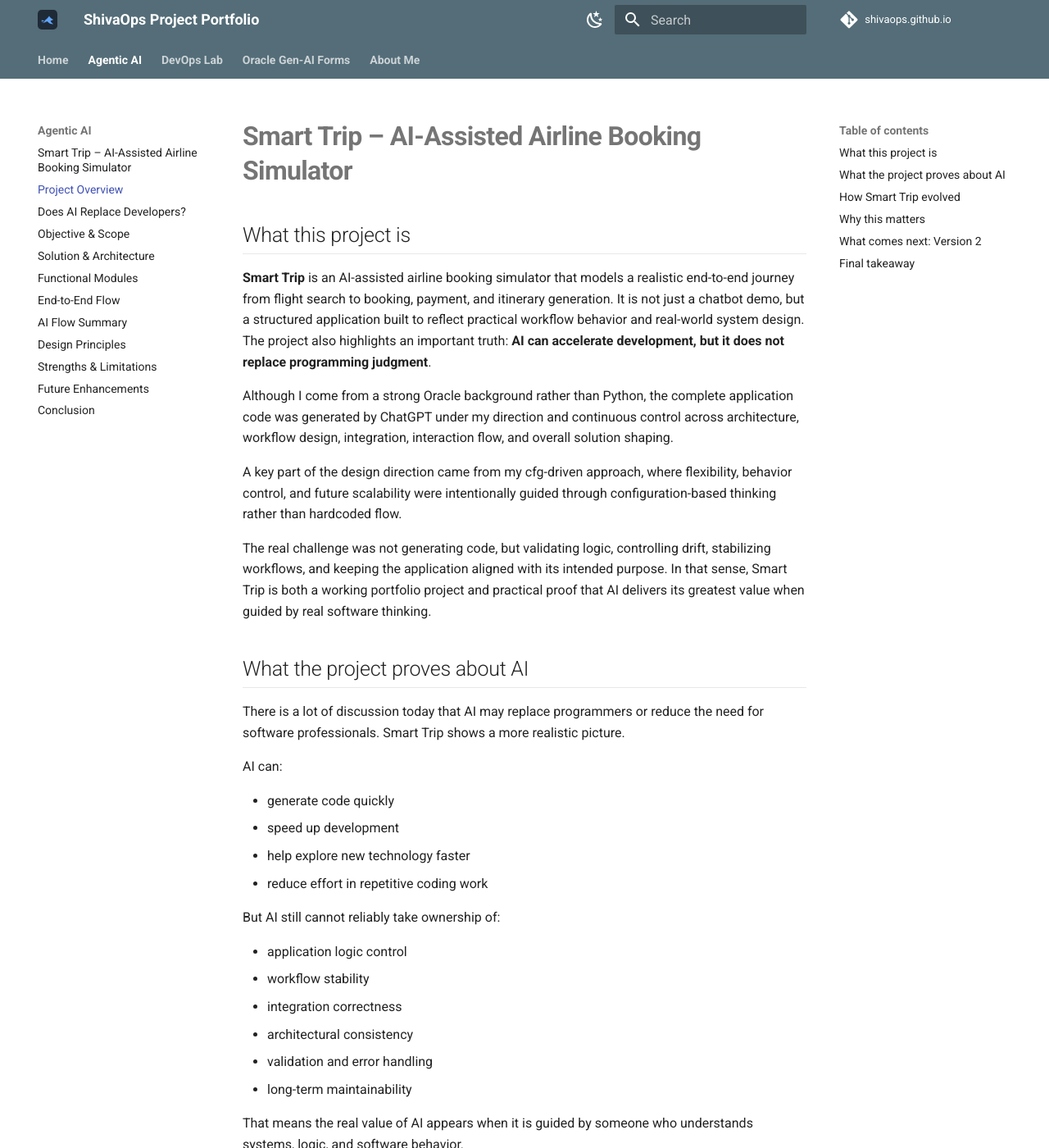
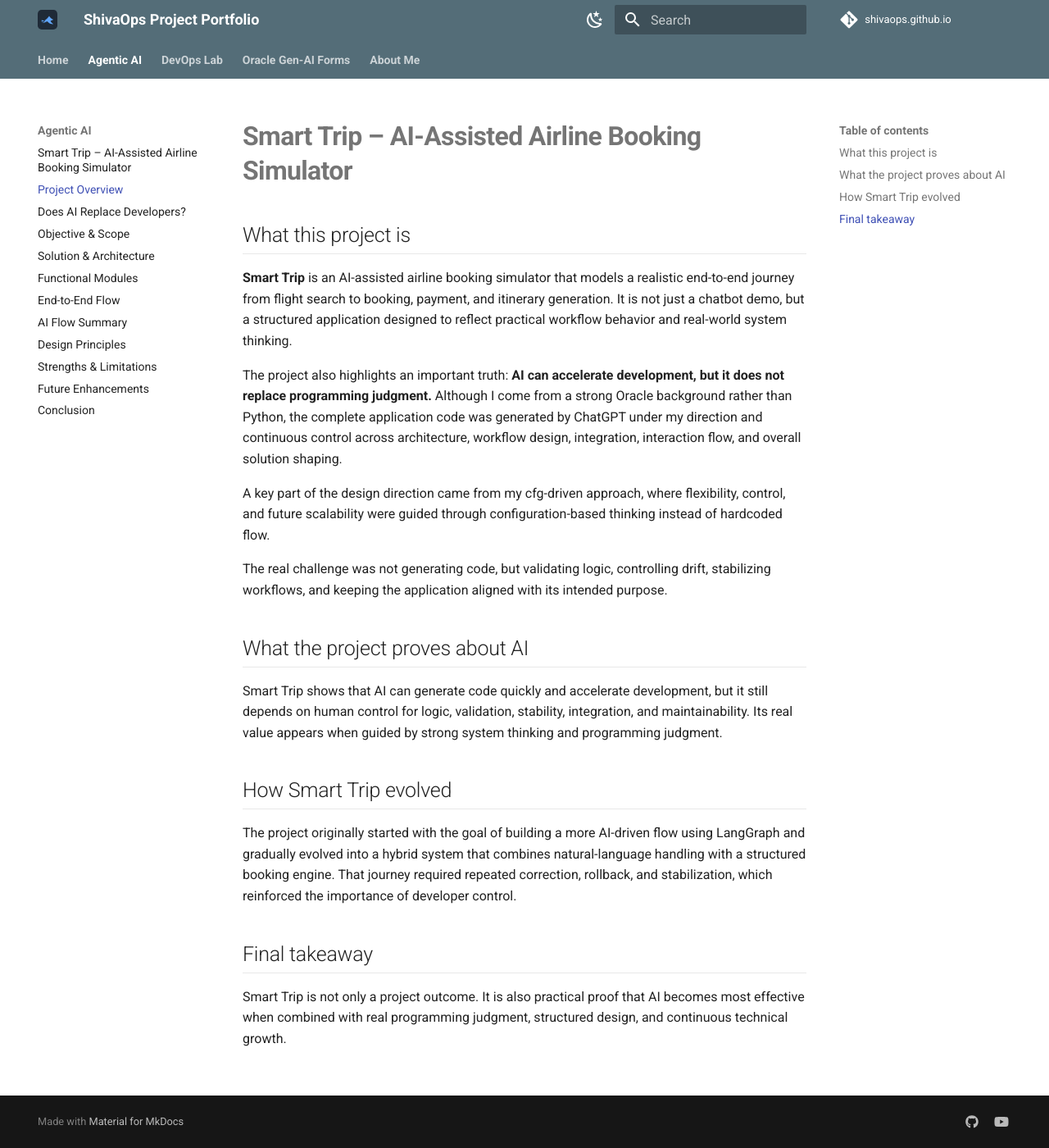
Before and after one commit to shivaops/shivaops.github.io, an MkDocs documentation site: the page built from docs/smart-trip/overview.md, in a window 1280 px wide and 1400 px high. Shown: the whole window at 82% size. Built offline with MkDocs 1.6.1 and Material for MkDocs 9.7.7, drawn with Linux system fonts in a browser that asks for light colours; comment, search, counter and statistics services are not loaded; some of the changed text lies outside the part shown.

Commit message:
Update overview of project desription

```diff
--- a/docs/smart-trip/overview.md
+++ b/docs/smart-trip/overview.md
@@ -1,65 +1,19 @@
 # Smart Trip – AI-Assisted Airline Booking Simulator
 
 ## What this project is
-**Smart Trip** is an AI-assisted airline booking simulator that models a realistic end-to-end journey from flight search to booking, payment, and itinerary generation.
-It is not just a chatbot demo, but a structured application built to reflect practical workflow behavior and real-world system design.
-The project also highlights an important truth: **AI can accelerate development, but it does not replace programming judgment**.
+**Smart Trip** is an AI-assisted airline booking simulator that models a realistic end-to-end journey from flight search to booking, payment, and itinerary generation. It is not just a chatbot demo, but a structured application designed to reflect practical workflow behavior and real-world system thinking.
 
-Although I come from a strong Oracle background rather than Python, the complete application code was generated by ChatGPT under my direction and continuous control across architecture, workflow design, integration, interaction flow, and overall solution shaping.
+The project also highlights an important truth: **AI can accelerate development, but it does not replace programming judgment.** Although I come from a strong Oracle background rather than Python, the complete application code was generated by ChatGPT under my direction and continuous control across architecture, workflow design, integration, interaction flow, and overall solution shaping.
 
-A key part of the design direction came from my cfg-driven approach, where flexibility, behavior control, and future scalability were intentionally guided through configuration-based thinking rather than hardcoded flow.
+A key part of the design direction came from my cfg-driven approach, where flexibility, control, and future scalability were guided through configuration-based thinking instead of hardcoded flow.
 
 The real challenge was not generating code, but validating logic, controlling drift, stabilizing workflows, and keeping the application aligned with its intended purpose.
-In that sense, Smart Trip is both a working portfolio project and practical proof that AI delivers its greatest value when guided by real software thinking.
 
 ## What the project proves about AI
-There is a lot of discussion today that AI may replace programmers or reduce the need for software professionals. Smart Trip shows a more realistic picture.
-
-AI can:
-
-- generate code quickly
-- speed up development
-- help explore new technology faster
-- reduce effort in repetitive coding work
-
-But AI still cannot reliably take ownership of:
-
-- application logic control
-- workflow stability
-- integration correctness
-- architectural consistency
-- validation and error handling
-- long-term maintainability
-
-That means the real value of AI appears when it is guided by someone who understands systems, logic, and software behavior.
+Smart Trip shows that AI can generate code quickly and accelerate development, but it still depends on human control for logic, validation, stability, integration, and maintainability. Its real value appears when guided by strong system thinking and programming judgment.
 
 ## How Smart Trip evolved
-The project originally started with the goal of building a more AI-driven flow using LangGraph. During implementation, like many real AI-assisted builds, parts of the solution drifted and required repeated correction, rollback, refinement, and stabilization.
-
-Because of that journey, Smart Trip evolved into a hybrid system:
-
-- AI-driven intent understanding and natural-language handling on one side
-- a structured booking engine on the other side for search, booking, payment, and itinerary flow
-
-This became one of the biggest lessons of the project. AI can produce code quickly, but it cannot safely replace developer thinking. Without programming knowledge, it becomes difficult to validate output, control drift, fix integration issues, protect working flows, and keep the solution aligned with its original design.
-
-## Why this matters
-Smart Trip is not a “developers are finished” story. It shows the opposite.
-
-**AI can generate code. AI can accelerate development. But deterministic logic, controlled workflow, and stable application behavior still depend on real programming.**
-
-**AI power is real, but its true value appears only when it is guided by human judgment, programming skill, and clear system thinking.**
-
-## What comes next: Version 2
-Version 1 was intentionally approached as an exploratory proof of concept rather than a perfectly aligned final build from day one. One major purpose was to test, in practical terms, whether AI-generated development truly means programmers and IT professionals are at risk.
-
-The outcome was clear: AI can accelerate development significantly, but it still depends on programming judgment, architectural thinking, validation, and control.
-
-Because of that learning, Version 2 will be built with stronger discipline from the beginning. The underlying technologies are now better understood, the design direction is clearer, and AI-generated code will be reviewed and controlled much more tightly instead of being allowed to drift.
-
-Version 1 proved the idea. Version 2 will focus on a more robust, better aligned, and more stable end-to-end implementation.
+The project originally started with the goal of building a more AI-driven flow using LangGraph and gradually evolved into a hybrid system that combines natural-language handling with a structured booking engine. That journey required repeated correction, rollback, and stabilization, which reinforced the importance of developer control.
 
 ## Final takeaway
-This project also reinforced another important truth: strong programming thinking is transferable. When combined with AI, learning new technologies and aligning AI with real development goals can greatly expand a developer’s capability.
-
-In that sense, Smart Trip is not only a project outcome. It is also practical proof of transferable programming strength, AI-assisted growth, and the value of continuously upgrading technical foundations.
+Smart Trip is not only a project outcome. It is also practical proof that AI becomes most effective when combined with real programming judgment, structured design, and continuous technical growth.
```
